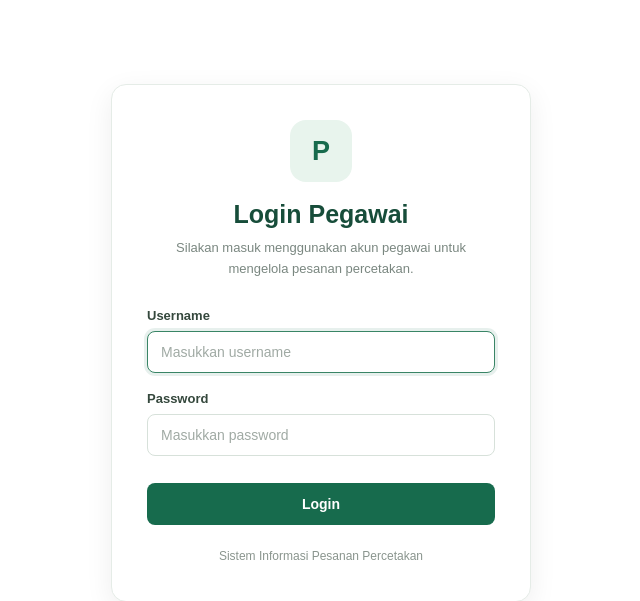
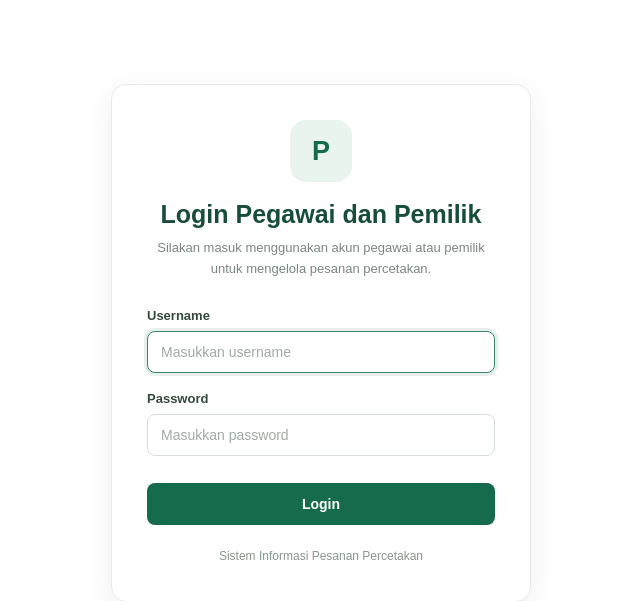
Before and after one commit to NabilaAinnurRohmah/percetakan, a Laravel app: page /pegawai/login in a window 1280 px wide. Shown: the top 601 px of the page, without its empty margins (319-959 px from the left). Run offline with Laravel 8, Linux system fonts and the light colour scheme.

Commit message:
Update 5

```diff
--- a/app/Http/Controllers/Api/PemilikMobileController.php
+++ b/app/Http/Controllers/Api/PemilikMobileController.php
@@ -51,7 +51,7 @@ class PemilikMobileController extends Controller
         ->orderBy('id_pesanan', 'desc')
         ->get();
 
-        return response()->json([$pesanan]);
+        return response()->json($pesanan);
     }
 
     public function detailPesanan($id)
@@ -64,7 +64,7 @@ class PemilikMobileController extends Controller
             return response()->json(['message' => 'Pesanan tidak ditemukan'], 404);
         }
 
-        return response()->json([$pesanan]);
+        return response()->json($pesanan);
     }
 
 }
--- a/resources/views/pegawai/login.blade.php
+++ b/resources/views/pegawai/login.blade.php
@@ -1,6 +1,6 @@
 @extends('layouts.app')
 
-@section('title', 'Login Pegawai')
+@section('title', 'Login Pegawai dan Pemilik')
 
 @section('content')
     <div class="login-page">
@@ -8,9 +8,9 @@
 
             <div class="login-header">
                 <div class="login-logo">P</div>
-                <h2>Login Pegawai</h2>
+                <h2>Login Pegawai dan Pemilik</h2>
                 <p>
-                    Silakan masuk menggunakan akun pegawai
+                    Silakan masuk menggunakan akun pegawai atau pemilik
                     untuk mengelola pesanan percetakan.
                 </p>
             </div>
```
